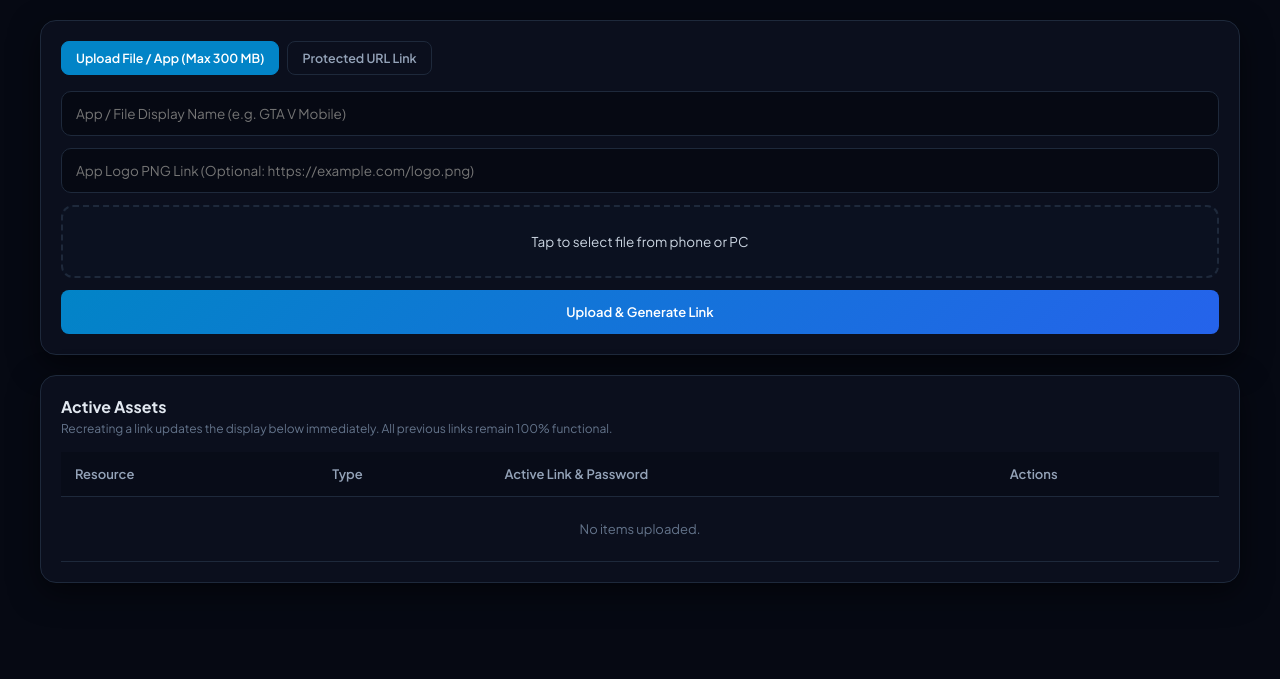
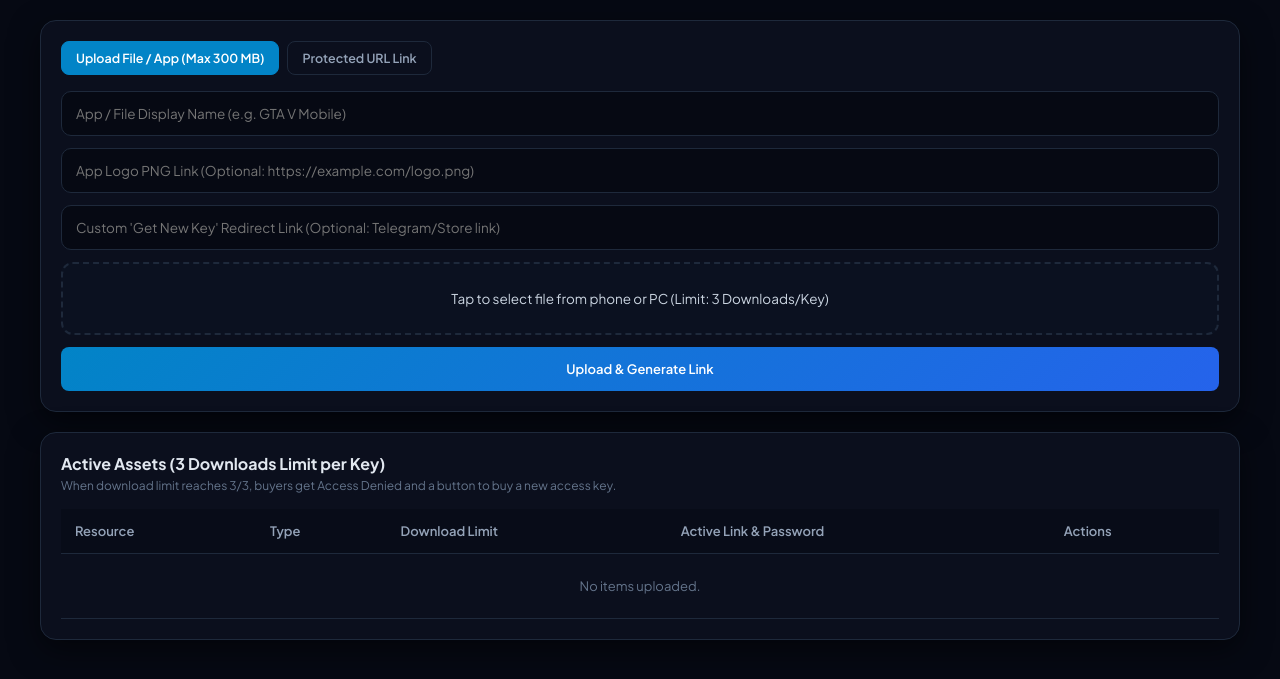
Before and after one commit to someshgamer123/mart-x-store, a Flask app: page /admin in a window 1280 px wide. Shown: the part 67-746 px from the top of the page. Run offline with Flask 3, Linux system fonts and the light colour scheme; the visitor is signed in with stand-in values (Sample User, id 1); data that the repository does not hold is empty.

Commit message:
Update admin.html

```diff
--- a/templates/admin.html
+++ b/templates/admin.html
@@ -50,7 +50,6 @@
         .progress-text { display: flex; justify-content: space-between; font-size: 12px; color: #94a3b8; margin-top: 6px; }
         .success-badge { display: none; color: #34d399; font-weight: 700; font-size: 13px; margin-top: 8px; text-align: center; }
 
-        /* Item Row with Mini Logo */
         .item-name-box { display: flex; align-items: center; gap: 10px; }
         .item-logo-thumb { width: 34px; height: 34px; border-radius: 8px; object-fit: cover; background: #1e293b; border: 1px solid #334155; flex-shrink: 0; }
 
@@ -61,6 +60,9 @@
         .badge { display: inline-block; padding: 3px 8px; border-radius: 6px; font-size: 11px; font-weight: 700; }
         .badge-file { background: rgba(56, 189, 248, 0.15); color: #38bdf8; }
         .badge-link { background: rgba(16, 185, 129, 0.15); color: #34d399; }
+
+        .badge-limit { background: rgba(245, 158, 11, 0.15); color: #fbbf24; }
+        .badge-exhausted { background: rgba(239, 68, 68, 0.15); color: #f87171; }
 
         .single-link-box {
             background: #060913;
@@ -126,10 +128,11 @@
             <div id="fileUploadSection">
                 <input type="text" id="fileCustomName" class="input-styled" placeholder="App / File Display Name (e.g. GTA V Mobile)">
                 <input type="url" id="fileLogoUrl" class="input-styled" placeholder="App Logo PNG Link (Optional: https://example.com/logo.png)">
+                <input type="url" id="fileRedirectUrl" class="input-styled" placeholder="Custom 'Get New Key' Redirect Link (Optional: Telegram/Store link)">
 
                 <div class="upload-area" onclick="document.getElementById('fileInput').click()">
                     <input type="file" id="fileInput" style="display: none;" onchange="handleFileSelect(this)">
-                    <p id="fileLabel" style="font-size: 13.5px; color: #cbd5e1;">Tap to select file from phone or PC</p>
+                    <p id="fileLabel" style="font-size: 13.5px; color: #cbd5e1;">Tap to select file from phone or PC (Limit: 3 Downloads/Key)</p>
                 </div>
 
                 <div class="progress-container" id="progressContainer">
@@ -145,6 +148,7 @@
             <div id="linkUploadSection" style="display: none;">
                 <input type="text" id="linkName" class="input-styled" placeholder="Resource Name (e.g. VIP Video Link)">
                 <input type="url" id="linkLogoUrl" class="input-styled" placeholder="Logo PNG Link (Optional)">
+                <input type="url" id="linkRedirectUrl" class="input-styled" placeholder="Custom 'Get New Key' Redirect Link (Optional)">
                 <input type="url" id="linkUrl" class="input-styled" placeholder="https://target-url.com">
                 <button class="btn btn-primary" style="width: 100%; padding: 14px;" onclick="submitLink()">Save & Generate Link</button>
             </div>
@@ -152,8 +156,8 @@
 
         <!-- Assets Inventory -->
         <div class="card">
-            <h2 style="font-size: 16px; font-weight: 700; margin-bottom: 4px;">Active Assets</h2>
-            <p style="font-size: 12px; color: #64748b; margin-bottom: 16px;">Recreating a link updates the display below immediately. All previous links remain 100% functional.</p>
+            <h2 style="font-size: 16px; font-weight: 700; margin-bottom: 4px;">Active Assets (3 Downloads Limit per Key)</h2>
+            <p style="font-size: 12px; color: #64748b; margin-bottom: 16px;">When download limit reaches 3/3, buyers get Access Denied and a button to buy a new access key.</p>
 
             <!-- Desktop Table -->
             <table class="desktop-table">
@@ -161,6 +165,7 @@
                     <tr>
                         <th>Resource</th>
                         <th>Type</th>
+                        <th>Download Limit</th>
                         <th>Active Link & Password</th>
                         <th>Actions</th>
                     </tr>
@@ -177,7 +182,12 @@
                             </div>
                         </td>
                         <td><span class="badge {{ 'badge-file' if item.item_type == 'file' else 'badge-link' }}">{{ item.item_type|upper }}</span></td>
-                        <td style="min-width: 380px;">
+                        <td>
+                            <span class="badge {{ 'badge-exhausted' if item.downloads_used >= item.max_limit else 'badge-limit' }}" id="limit-badge-{{ item.id }}">
+                                Used: {{ item.downloads_used }}/{{ item.max_limit }}
+                            </span>
+                        </td>
+                        <td style="min-width: 360px;">
                             <div class="single-link-box" id="link-box-{{ item.id }}">
                                 <div>
                                     <span id="code-txt-{{ item.id }}">/v/{{ item.latest_link_code }}</span> |
@@ -194,7 +204,7 @@
                         </td>
                     </tr>
                     {% else %}
-                    <tr><td colspan="4" style="text-align: center; color: #64748b; padding: 24px;">No items uploaded.</td></tr>
+                    <tr><td colspan="5" style="text-align: center; color: #64748b; padding: 24px;">No items uploaded.</td></tr>
                     {% endfor %}
                 </tbody>
             </table>
@@ -210,7 +220,12 @@
                             {% endif %}
                             <div class="mobile-card-title">{{ item.name }}</div>
                         </div>
-                        <span class="badge {{ 'badge-file' if item.item_type == 'file' else 'badge-link' }}">{{ item.item_type|upper }}</span>
+                        <div style="display: flex; gap: 4px;">
+                            <span class="badge {{ 'badge-file' if item.item_type == 'file' else 'badge-link' }}">{{ item.item_type|upper }}</span>
+                            <span class="badge {{ 'badge-exhausted' if item.downloads_used >= item.max_limit else 'badge-limit' }}" id="m-limit-badge-{{ item.id }}">
+                                {{ item.downloads_used }}/{{ item.max_limit }}
+                            </span>
+                        </div>
                     </div>
 
                     <div class="mobile-link-info">
@@ -233,7 +248,10 @@
     <div class="modal-overlay" id="settingsModal">
         <div class="modal">
             <h3>Admin Settings</h3>
-            <p>Update credentials. Leave empty to keep unchanged.</p>
+            <p>Update credentials & default purchase redirect.</p>
+
+            <label style="font-size: 11px; color: #94a3b8; font-weight: 600;">DEFAULT 'GET NEW KEY' REDIRECT URL</label>
+            <input type="url" id="setDefaultRedirect" class="input-styled" value="{{ default_redirect_url }}" placeholder="https://t.me/yourusername">
 
             <label style="font-size: 11px; color: #94a3b8; font-weight: 600;">NEW USERNAME</label>
             <input type="text" id="setNewUser" class="input-styled" placeholder="New username">
@@ -284,7 +302,6 @@
             setTimeout(() => { t.style.display = 'none'; }, 3500);
         }
 
-        // UNIVERSAL RELIABLE CLIPBOARD ENGINE (Works on Android, iOS, Windows, Mac)
         function copyTextUniversal(textToCopy) {
             if (navigator.clipboard && window.isSecureContext) {
                 return navigator.clipboard.writeText(textToCopy);
@@ -305,7 +322,6 @@
         }
 
         function copyRowCreds(itemId) {
-            // Always reads from the live updated data attribute
             const row = document.getElementById(`item-row-${itemId}`) || document.getElementById(`mobile-card-${itemId}`);
             if (!row) return;
 
@@ -349,12 +365,14 @@
 
             const customName = document.getElementById('fileCustomName').value.trim();
             const logoUrl = document.getElementById('fileLogoUrl').value.trim();
+            const redirectUrl = document.getElementById('fileRedirectUrl').value.trim();
 
             const formData = new FormData();
             formData.append('upload_type', 'file');
             formData.append('file', selectedFile);
             formData.append('display_name', customName);
             formData.append('logo_url', logoUrl);
+            formData.append('redirect_url', redirectUrl);
 
             const xhr = new XMLHttpRequest();
             const progressContainer = document.getElementById('progressContainer');
@@ -399,6 +417,7 @@
             const url = document.getElementById('linkUrl').value.trim();
             const name = document.getElementById('linkName').value.trim();
             const logoUrl = document.getElementById('linkLogoUrl').value.trim();
+            const redirectUrl = document.getElementById('linkRedirectUrl').value.trim();
             if (!url) { showToast('Destination URL is required.', 'error'); return; }
 
             const fd = new FormData();
@@ -406,6 +425,7 @@
             fd.append('url', url);
             fd.append('display_name', name);
             fd.append('logo_url', logoUrl);
+            fd.append('redirect_url', redirectUrl);
 
             fetch('/admin/upload', { method: 'POST', body: fd })
                 .then(r => r.json())
@@ -419,13 +439,12 @@
                 });
         }
 
-        // 100% SYNCHRONIZED RECREATE LINK FUNCTION (Both PC & Phone Updated Instantly)
         function recreateLink(itemId) {
             fetch(`/admin/recreate-link/${itemId}`, { method: 'POST' })
                 .then(r => r.json())
                 .then(res => {
                     if (res.success) {
-                        // 1. Update Desktop Row Data & Elements
+                        // Update Desktop Row Data & Elements
                         const dRow = document.getElementById(`item-row-${itemId}`);
                         if (dRow) {
                             dRow.setAttribute('data-link', res.full_link);
@@ -433,10 +452,15 @@
                         }
                         const dCode = document.getElementById(`code-txt-${itemId}`);
                         const dPass = document.getElementById(`pass-txt-${itemId}`);
+                        const dLimit = document.getElementById(`limit-badge-${itemId}`);
                         if (dCode) dCode.innerText = `/v/${res.link_code}`;
                         if (dPass) dPass.innerText = res.password;
+                        if (dLimit) {
+                            dLimit.className = "badge badge-limit";
+                            dLimit.innerText = `Used: 0/${res.max_limit}`;
+                        }
 
-                        // 2. Update Mobile Card Data & Elements
+                        // Update Mobile Card Data & Elements
                         const mCard = document.getElementById(`mobile-card-${itemId}`);
                         if (mCard) {
                             mCard.setAttribute('data-link', res.full_link);
@@ -444,10 +468,15 @@
                         }
                         const mCode = document.getElementById(`m-code-txt-${itemId}`);
                         const mPass = document.getElementById(`m-pass-txt-${itemId}`);
+                        const mLimit = document.getElementById(`m-limit-badge-${itemId}`);
                         if (mCode) mCode.innerText = `/v/${res.link_code}`;
                         if (mPass) mPass.innerText = res.password;
+                        if (mLimit) {
+                            mLimit.className = "badge badge-limit";
+                            mLimit.innerText = `0/${res.max_limit}`;
+                        }
 
-                        showToast('New link & password created! Press Copy to copy new link.', 'success');
+                        showToast('New link & fresh 3-download limit created! Press Copy to copy.', 'success');
                     } else {
                         showToast(res.message, 'error');
                     }
@@ -489,6 +518,7 @@
             const newUser = document.getElementById('setNewUser').value.trim();
             const newPass = document.getElementById('setNewPass').value.trim();
             const newSecret = document.getElementById('setNewSecret').value.trim();
+            const defRedirect = document.getElementById('setDefaultRedirect').value.trim();
 
             if (!curPass) {
                 showToast('Please enter current password to verify.', 'error');
@@ -502,7 +532,8 @@
                     current_password: curPass,
                     new_username: newUser,
                     new_password: newPass,
-                    new_secret_code: newSecret
+                    new_secret_code: newSecret,
+                    default_redirect_url: defRedirect
                 })
             })
             .then(async r => {
```
